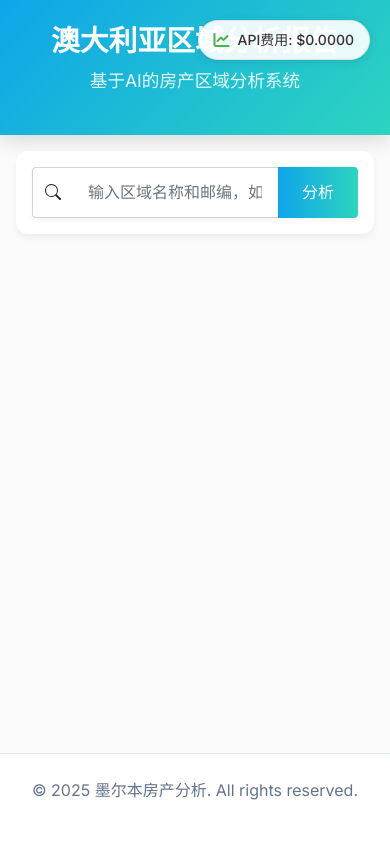
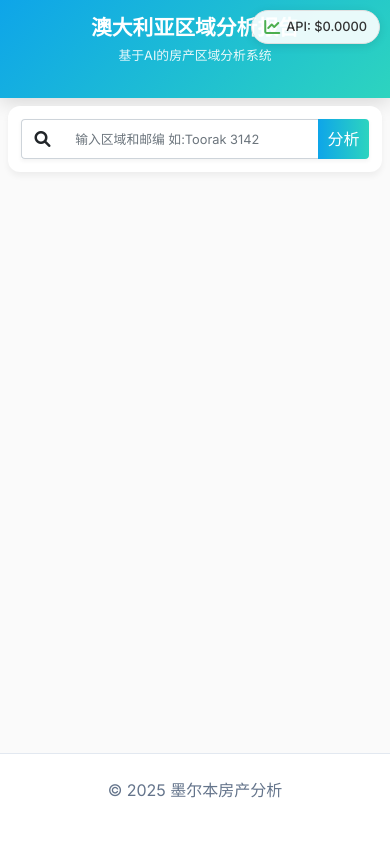
Before and after one commit to Chriszhang6/melbourne-property-search, a Flask app: page / in a window 390 px wide. Run offline with Flask 2, Linux system fonts and the light colour scheme.

Commit message:
优化: 改进移动端显示效果

```diff
--- a/static/style.css
+++ b/static/style.css
@@ -5,7 +5,7 @@
     --background-color: #fafafa;
     --text-color: #1a1a1a;
     --border-color: #e2e8f0;
-    --header-height: 80px;
+    --header-height: 60px;  /* 减小header高度 */
 }
 
 body {
@@ -28,27 +28,27 @@ body {
 .app-header {
     background: linear-gradient(135deg, var(--primary-color), var(--secondary-color));
     color: white;
-    padding: 1.5rem 0;
+    padding: 1rem 0;  /* 减小padding */
     box-shadow: 0 4px 20px rgba(0,0,0,0.15);
 }
 
 .nav-content {
     max-width: 1200px;
     margin: 0 auto;
-    padding: 0 2rem;
+    padding: 0 1rem;  /* 减小padding */
     text-align: center;
 }
 
 .app-header h1 {
-    font-size: 2.5rem;
+    font-size: 1.8rem;  /* 减小标题字体 */
     font-weight: 700;
     margin: 0;
 }
 
 .app-header .subtitle {
-    font-size: 1.1rem;
+    font-size: 1rem;  /* 减小副标题字体 */
     opacity: 0.9;
-    margin-top: 0.5rem;
+    margin-top: 0.3rem;  /* 减小margin */
 }
 
 /* 主要内容区域 */
@@ -56,17 +56,18 @@ body {
     flex: 1;
     max-width: 1200px;
     margin: 0 auto;
-    padding: 2rem;
+    padding: 1rem;  /* 减小padding */
     width: 100%;
+    box-sizing: border-box;
 }
 
 /* 搜索区域样式 */
 .search-section {
     background: white;
-    padding: 2rem;
+    padding: 1rem;  /* 减小padding */
     border-radius: 12px;
     box-shadow: 0 4px 6px rgba(0,0,0,0.05);
-    margin-bottom: 2rem;
+    margin-bottom: 1rem;  /* 减小margin */
 }
 
 .search-box {
@@ -76,30 +77,36 @@ body {
 
 .input-group {
     box-shadow: 0 2px 4px rgba(0,0,0,0.05);
+    flex-wrap: nowrap;  /* 防止在小屏幕上换行 */
 }
 
 .input-group-text {
     background-color: white;
     border-right: none;
+    padding: 0.5rem 0.8rem;  /* 减小padding */
 }
 
 .form-control {
     border-left: none;
-    padding: 0.8rem 1rem;
-    font-size: 1rem;
+    padding: 0.5rem 0.8rem;  /* 减小padding */
+    font-size: 0.9rem;  /* 减小字体 */
+    min-width: 0;  /* 允许输入框缩小 */
 }
 
-.form-control:focus {
-    box-shadow: none;
-    border-color: var(--border-color);
+.form-control::placeholder {
+    font-size: 0.85rem;  /* 减小placeholder字体 */
+    white-space: nowrap;  /* 防止文字换行 */
+    text-overflow: ellipsis;  /* 超出显示省略号 */
+    overflow: hidden;
 }
 
 .btn-primary {
     background: linear-gradient(to right, var(--primary-color), var(--secondary-color));
     border: none;
-    padding: 0.8rem 1.5rem;
+    padding: 0.5rem 1rem;  /* 减小padding */
     font-weight: 500;
     transition: all 0.3s ease;
+    white-space: nowrap;  /* 防止按钮文字换行 */
 }
 
 .btn-primary:hover {
@@ -283,41 +290,51 @@ body {
 
 /* 响应式设计 */
 @media (max-width: 768px) {
-    .main-content {
-        padding: 1rem;
+    .app-header h1 {
+        font-size: 1.5rem;
     }
 
+    .app-header .subtitle {
+        font-size: 0.9rem;
+    }
+
+    .form-control {
+        font-size: 0.85rem;
+    }
+
+    .btn-primary {
+        padding: 0.5rem 0.8rem;
+    }
+
+    .api-usage {
+        font-size: 0.75rem;
+        padding: 4px 8px;
+    }
+}
+
+@media (max-width: 480px) {
     .app-header h1 {
-        font-size: 1.8rem;
+        font-size: 1.3rem;
+    }
+
+    .app-header .subtitle {
+        font-size: 0.8rem;
+    }
+
+    .main-content {
+        padding: 0.5rem;
     }
 
     .search-section {
-        padding: 1rem;
+        padding: 0.8rem;
     }
 
-    .report-header {
-        padding: 1.5rem;
+    .form-control::placeholder {
+        font-size: 0.8rem;
     }
 
-    .report-content {
-        padding: 1.5rem;
-        font-size: 0.9rem;
-    }
-
-    .analysis-content {
-        font-size: 0.9rem;
-    }
-
-    .primary-title {
-        font-size: 1.3rem;
-        margin: 2rem 0 1rem;
-        padding: 0.5rem 0;
-    }
-
-    .secondary-title {
-        font-size: 1rem;
-        margin: 1.5rem 0 0.8rem;
-        padding: 0.4rem 0.6rem;
+    .btn-primary {
+        padding: 0.5rem 0.6rem;
     }
 }
 
@@ -406,19 +423,18 @@ body {
 /* API使用量显示 */
 .api-usage {
     position: fixed;
-    top: 20px;
-    right: 20px;
+    top: 10px;  /* 减小top距离 */
+    right: 10px;  /* 减小right距离 */
     background-color: rgba(255, 255, 255, 0.9);
-    padding: 8px 15px;
+    padding: 6px 12px;  /* 减小padding */
     border-radius: 20px;
-    box-shadow: 0 2px 10px rgba(0, 0, 0, 0.1);
-    font-size: 14px;
+    box-shadow: 0 2px 10px rgba(0,0,0,0.1);
+    font-size: 0.8rem;  /* 减小字体 */
     display: flex;
     align-items: center;
-    gap: 8px;
+    gap: 6px;  /* 减小间距 */
     z-index: 1000;
     border: 1px solid #e0e0e0;
-    transition: all 0.3s ease;
 }
 
 .api-usage:hover {
--- a/templates/index.html
+++ b/templates/index.html
@@ -2,7 +2,7 @@
 <html lang="zh">
 <head>
     <meta charset="UTF-8">
-    <meta name="viewport" content="width=device-width, initial-scale=1.0">
+    <meta name="viewport" content="width=device-width, initial-scale=1.0, maximum-scale=1.0, user-scalable=no">
     <title>澳大利亚区域分析报告</title>
     <link href="https://cdn.jsdelivr.net/npm/bootstrap@5.1.3/dist/css/bootstrap.min.css" rel="stylesheet">
     <link href="https://fonts.googleapis.com/css2?family=Inter:wght@400;500;600;700&display=swap" rel="stylesheet">
@@ -13,7 +13,7 @@
     <!-- 添加API费用显示 -->
     <div id="api-usage" class="api-usage">
         <i class="fas fa-chart-line"></i>
-        <span>API费用: $<span id="api-cost">加载中...</span></span>
+        <span>API: $<span id="api-cost">加载中...</span></span>
     </div>
 
     <div class="app-container">
@@ -33,11 +33,9 @@
                     <form id="searchForm">
                         <div class="input-group">
                             <span class="input-group-text">
-                                <svg xmlns="http://www.w3.org/2000/svg" width="16" height="16" fill="currentColor" class="bi bi-search" viewBox="0 0 16 16">
-                                    <path d="M11.742 10.344a6.5 6.5 0 1 0-1.397 1.398h-.001c.03.04.062.078.098.115l3.85 3.85a1 1 0 0 0 1.415-1.414l-3.85-3.85a1.007 1.007 0 0 0-.115-.1zM12 6.5a5.5 5.5 0 1 1-11 0 5.5 5.5 0 0 1 11 0z"/>
-                                </svg>
+                                <i class="fas fa-search"></i>
                             </span>
-                            <input type="text" id="searchInput" class="form-control" placeholder="输入区域名称和邮编，如：Point Cook 3030" required>
+                            <input type="text" id="searchInput" class="form-control" placeholder="输入区域和邮编 如:Toorak 3142" required>
                             <button type="submit" class="btn btn-primary">分析</button>
                         </div>
                     </form>
@@ -45,10 +43,13 @@
             </section>
 
             <!-- 错误消息容器 -->
-            <div id="errorContainer" style="display: none;"></div>
+            <div id="errorContainer" class="alert alert-danger" style="display: none;"></div>
 
             <!-- 加载动画 -->
-            <div id="loadingContainer" style="display: none;"></div>
+            <div id="loadingContainer" style="display: none;">
+                <div class="spinner"></div>
+                <p>正在分析中，请稍候...</p>
+            </div>
 
             <!-- 报告区域 -->
             <section id="reportSection" class="report-section" style="display: none;"></section>
@@ -56,7 +57,7 @@
 
         <!-- 页脚 -->
         <footer class="app-footer">
-            <p>© 2025 墨尔本房产分析. All rights reserved.</p>
+            <p>© 2025 墨尔本房产分析</p>
         </footer>
     </div>
 
```
